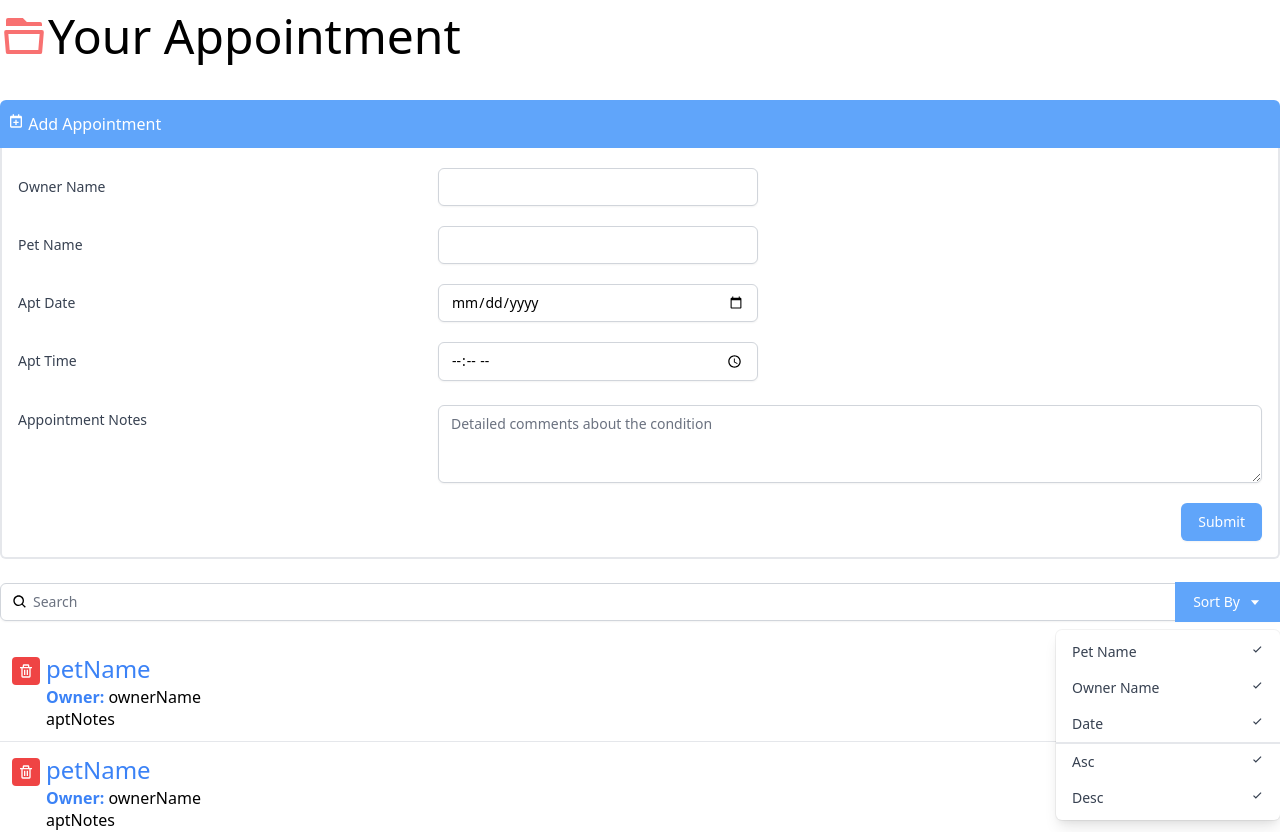
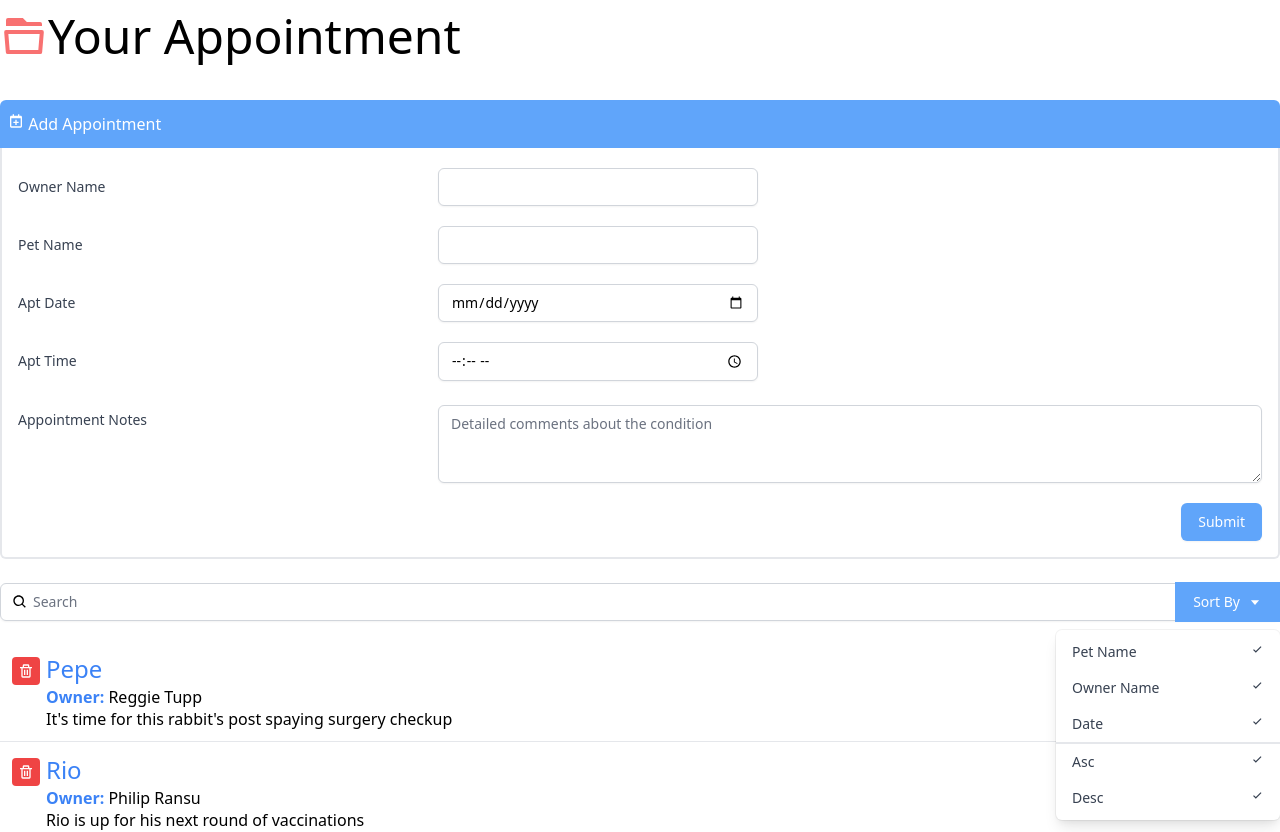
Before and after one commit to leeton1412/reactinterface, a React (Create React App) app: page / in a window 1280 px wide. Shown: the top 832 px of the page. Built offline with nearby package versions, Linux system fonts and the light colour scheme.

Commit message:
Generated JSON Data

```diff
--- a/src/App.js
+++ b/src/App.js
@@ -22,11 +22,11 @@ function App() {
             <BiTrash /></button>
           <div className="flex-grow">
             <div className="flex items-center">
-              <span className="flex-none font-medium text-2xl text-blue-500">petName</span>
-              <span className="flex-grow text-right">aptDate</span>
+              <span className="flex-none font-medium text-2xl text-blue-500">{appointment.petName}</span>
+              <span className="flex-grow text-right">{appointment.aptDate}</span>
             </div>
-            <div><b className="font-bold text-blue-500">Owner:</b> ownerName</div>
-            <div className="leading-tight">aptNotes</div>
+            <div><b className="font-bold text-blue-500">Owner:</b> {appointment.ownerName}</div>
+            <div className="leading-tight">{appointment.aptNotes}</div>
           </div>
         </li>
         ))}
```
